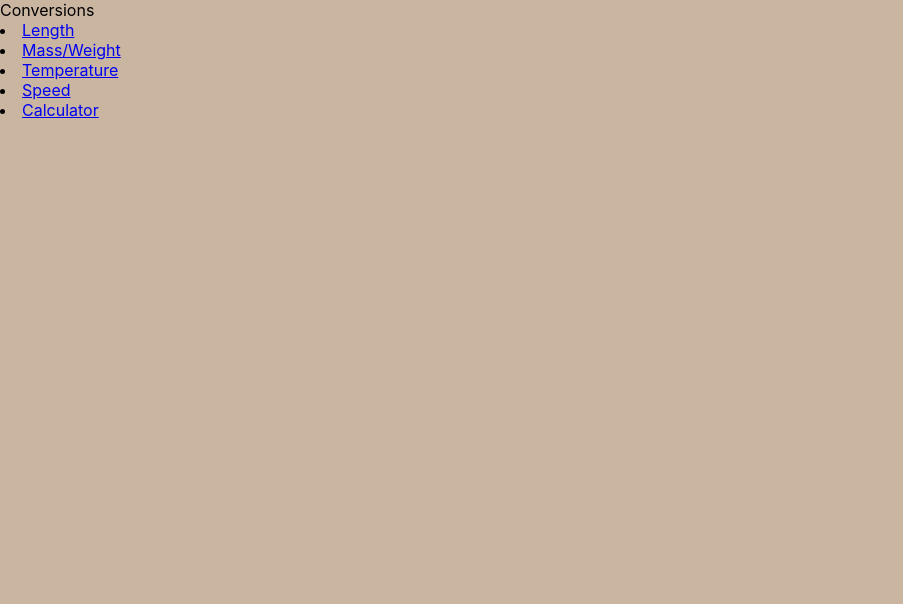
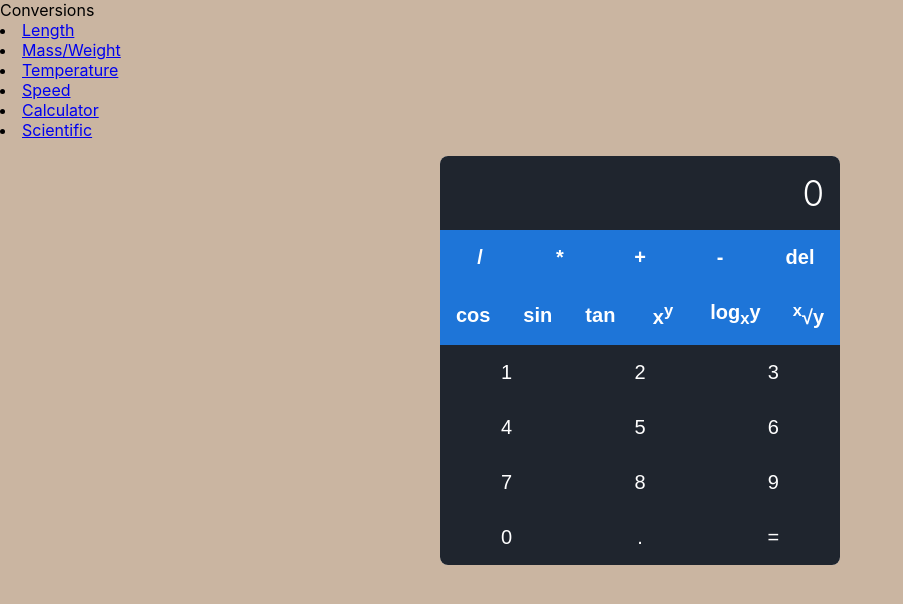
Before and after one commit to F1TR4t/SWE632_Calculator, a React (Create React App) app: page /Scientific in a window 1280 px wide. Shown: the top 604 px of the page, without its empty margins (0-903 px from the left). Built offline with nearby package versions, Linux system fonts and the light colour scheme.

Commit message:
Added buttons to scientific

```diff
--- a/src/App.js
+++ b/src/App.js
@@ -2,7 +2,8 @@ import Length from "./Components/Conversion/Length";
 import Mass from "./Components/Conversion/Mass";
 import Temperature from "./Components/Conversion/Temperature";
 import Speed from "./Components/Conversion/Speed";
-import Calculator from "./Components/Conversion/Calculator";
+import Calculator from "./Components/Calculators/Calculator";
+import Scientific from "./Components/Calculators/Scientific"
 import React from "react";
 import { BrowserRouter as Router,Routes, Route, Link } from 'react-router-dom';
 
@@ -36,12 +37,17 @@ function App() {
     <li>
     <Link to ="/Calculator">Calculator</Link>
     </li>
+    <li>
+    <Link to="/Scientific">Scientific</Link>
+    </li>
+
     <Routes>
       <Route exact path = '/' element={<Length />}></Route>
       <Route exact path = '/Mass' element={<Mass />}></Route>
       <Route exact path = '/Temperature' element={<Temperature />}></Route>
       <Route exact path = '/Speed' element={<Speed />}></Route>
-      <Route exact path = '/Calculator' element={<Calculator />}></Route>
+      <Route exact path='/Calculator' element={<Calculator />}></Route>
+      <Route exact path='/Scientific' element={<Scientific />}></Route>
     </Routes>
 
       </Router>
--- a/src/Components/Calculators/Scientific.js
+++ b/src/Components/Calculators/Scientific.js
@@ -1,10 +1,112 @@
 import React, { useState, useEffect } from 'react';
+var currIndex = 0;
+var maxIndex = 0;
 
 const Scientific = () => {
+    const [calc, setCalc] = useState("");
+    const [result, setResult] = useState("");
 
 
-    return "hello World"
+    const ops = ['/', '*', '+', '-', '.'];
 
+    const updateCalc = value => {
+        if (
+            (ops.includes(value) && calc === '') ||
+            (ops.includes(value) && ops.includes(calc.slice(-1)))
+        ) {
+            return;
+        }
+        setCalc(calc.substring(0, currIndex) + value + calc.substring(currIndex));
+
+
+        if (!ops.includes(value)) {
+            setResult(eval(calc + value).toString());
+        }
+        currIndex += 1;
+        maxIndex += 1;
+    }
+
+    const createDigits = () => {
+        const digits = [];
+        for (let i = 1; i < 10; i++) {
+            digits.push(
+                <button onClick={() => updateCalc(i.toString())} key={i}>
+                    {i}
+                </button>
+            )
+        }
+        return digits;
+    }
+
+    const calculate = () => {
+        setCalc(eval(calc).toString())
+    }
+
+    const deleteLast = () => {
+        if (calc == '') {
+            return;
+        }
+
+        const value = calc.slice(0, -1);
+        setCalc(value);
+        currIndex -= 1;
+        maxIndex -= 1;
+    }
+
+    console.log("calc is " + calc);
+    console.log("current index is " + currIndex);
+    console.log("max index is " + maxIndex);
+
+    return (
+        <div className="App">
+            <div className="calculator">
+                <div className="display">
+                    {result ? <span>({result})</span> : ''}&nbsp;
+                    {calc || "0"}
+                </div>
+
+
+
+                <div className="operators">
+                    <button onClick={() => updateCalc('/')} >/</button>
+                    <button onClick={() => updateCalc('*')} >*</button>
+                    <button onClick={() => updateCalc('+')} >+</button>
+                    <button onClick={() => updateCalc('-')} >-</button>
+
+                    <button onClick={deleteLast}>del</button>
+
+
+                </div>
+
+                <div className="functions">
+                    <button >cos</button>
+                    <button >sin</button>
+                    <button >tan</button>
+                    <button >
+                        <text>x</text>
+                        <text><sup>y</sup></text>
+                    </button>
+                    <button >log
+                        <sub>x</sub>
+                        y
+                    </button>
+                    <button >
+                        <sup>x</sup>
+                        {"\u221A"}y
+                    </button>
+                </div>
+
+
+                <div className="digits">
+                    {createDigits()}
+                    <button onClick={() => updateCalc('0')} >0</button>
+                    <button onClick={() => updateCalc('.')} >.</button>
+
+                    <button onClick={calculate}>=</button>
+                </div>
+            </div>
+        </div>
+    );
 }
 
 export default Scientific
--- a/src/index.css
+++ b/src/index.css
@@ -60,6 +60,16 @@ button:hover{
   font-weight: 700;
 }
 
+.functions {
+    display: flex;
+}
+
+.functions button {
+    flex: 1 1 0%;
+    background-color: var(--primary);
+    font-weight: 700;
+}
+
 .digits{
   display: flex;
   flex-wrap: wrap;
```
Also changed, not shown: src/Components/Calculators/Calculator.js (renamed from src/Components/Conversion/Calculator.js).
